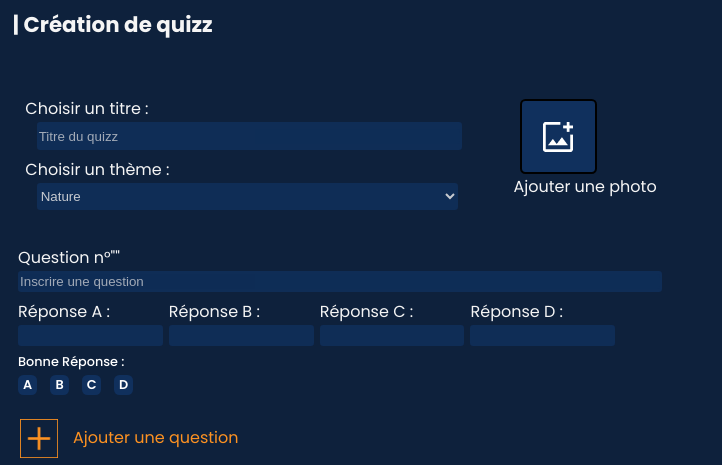
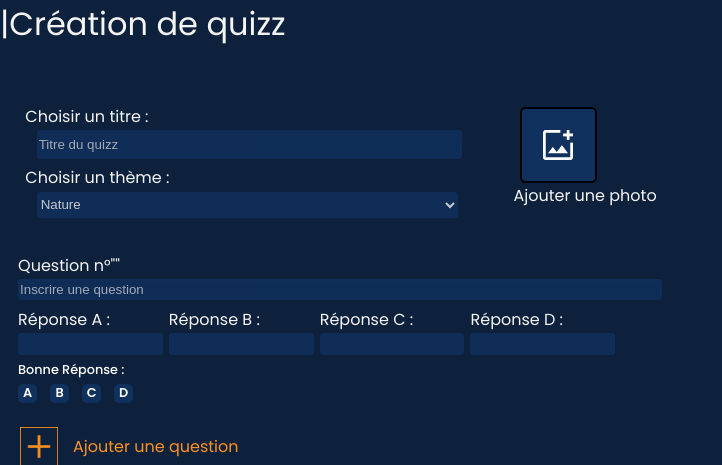
Before and after one commit to Natacha641/projet_quizz, a PHP site: page /createquizz.php in a window 1280 px wide. Shown: the part 100-565 px from the top of the page, without its empty margins (0-722 px from the left). Run offline with PHP 8.4, Linux system fonts and the light colour scheme; some web fonts are replaced.

Commit message:
ajustement police titre page creation quizz + couleur titres pages connexion et inscription

```diff
--- a/connexion_inscription.css
+++ b/connexion_inscription.css
@@ -4,7 +4,7 @@ body {
 
 .section_formulaire {
     background-color: #0E213C;
-    color: aliceblue;
+    color: white;
     min-height: 100vh;
     display: flex;
     flex-direction: column;
@@ -15,7 +15,7 @@ body {
 
 .se_connecter {
     font-size: 2rem;
-    color: aliceblue;
+    color: white;
 }
 
 .formContainer {
--- a/createquizz.css
+++ b/createquizz.css
@@ -3,12 +3,10 @@ body{
     font-family: poppins, sans-serif;
 }
 
-h3{
-    font-size: 1.67vw;
-    margin-top: 0.68vw;
-    margin-left: 1vw;
-    margin-bottom: 0vw;
+.titre {
+    font-size: 2rem;
     color: whitesmoke;
+    font-family: poppins, sans-serif;
 }
 
 label{
--- a/createquizz.php
+++ b/createquizz.php
@@ -15,7 +15,7 @@
     </header>
 
     <main>
-        <h3>| Création de quizz</h3>
+        <span class="titre">|Création de quizz</span>
 
         <section>
             <form action="" method="post">
```
